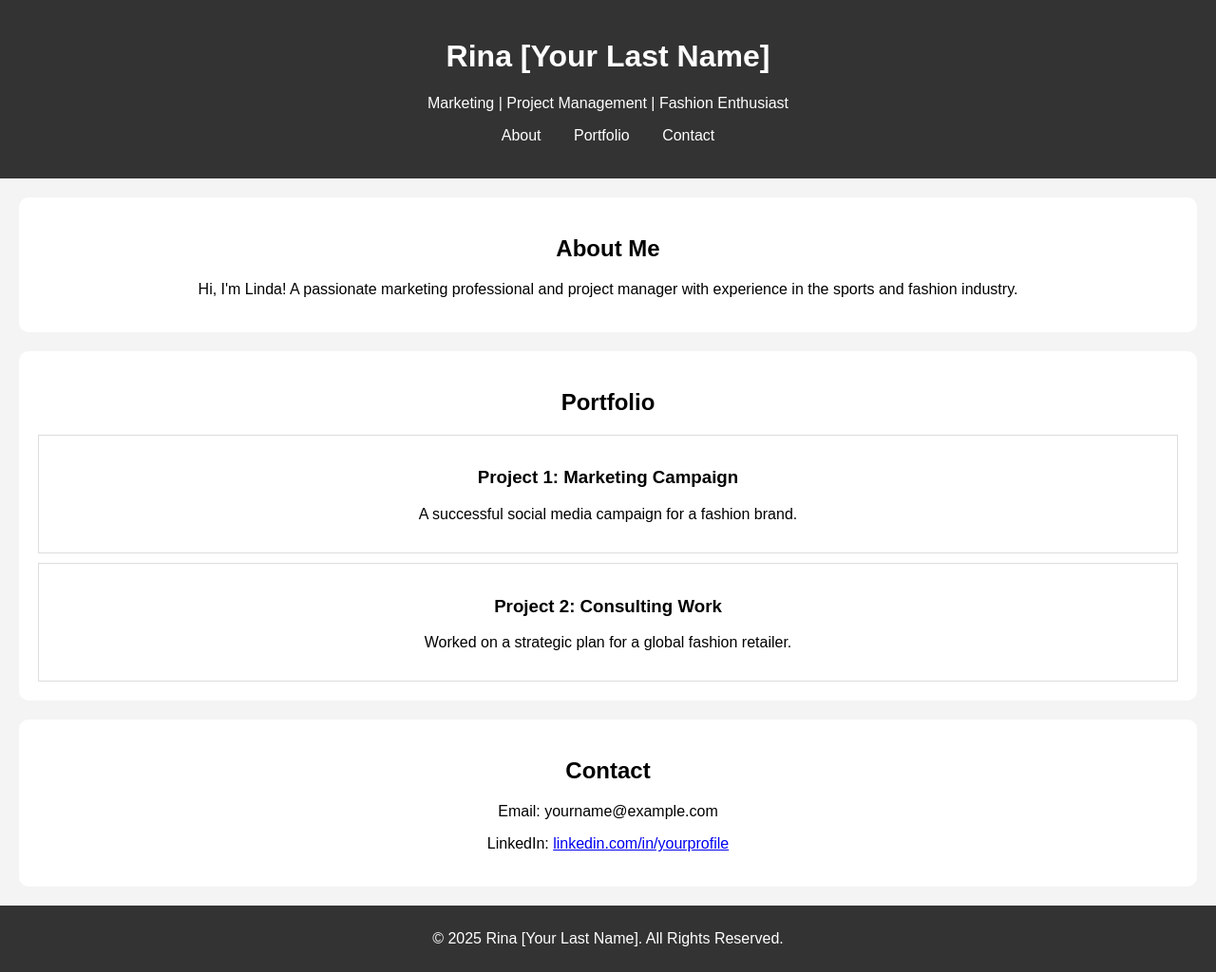
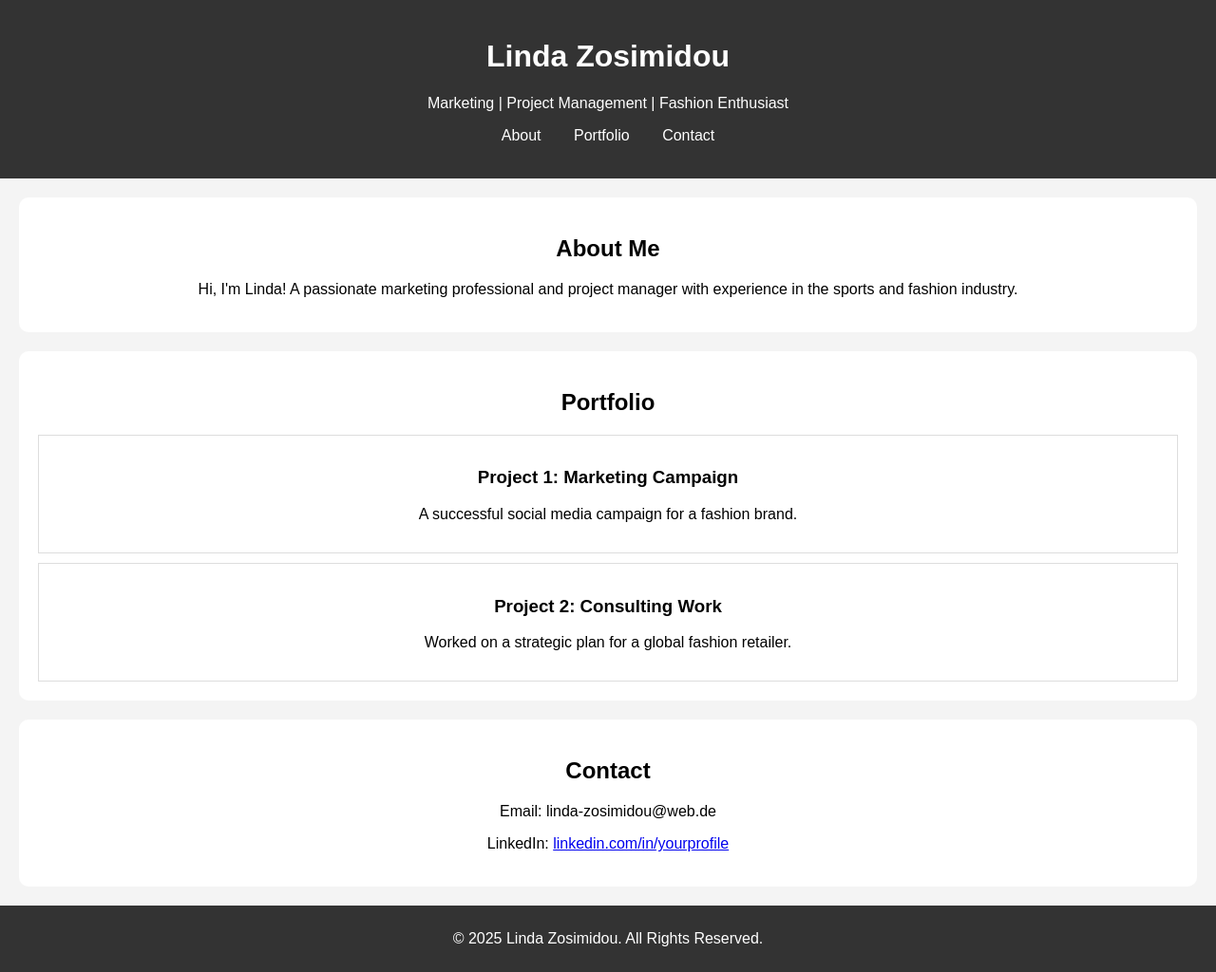
Before and after one commit to Linda-zzz/portfolio, a plain HTML site: page index.html in a window 1280 px wide. Shown: the whole page at 95% size. Drawn offline with Linux system fonts and the light colour scheme.

Commit message:
Update index.html

```diff
--- a/index.html
+++ b/index.html
@@ -3,12 +3,12 @@
 <head>
     <meta charset="UTF-8">
     <meta name="viewport" content="width=device-width, initial-scale=1.0">
-    <title>Rina's Portfolio</title>
+    <title>Linda's Portfolio</title>
     <link rel="stylesheet" href="styles.css">
 </head>
 <body>
     <header>
-        <h1>Rina [Your Last Name]</h1>
+        <h1>Linda Zosimidou</h1>
         <p>Marketing | Project Management | Fashion Enthusiast</p>
         <nav>
             <ul>
@@ -38,12 +38,12 @@
 
     <section id="contact">
         <h2>Contact</h2>
-        <p>Email: yourname@example.com</p>
-        <p>LinkedIn: <a href="https://linkedin.com/in/yourprofile" target="_blank">linkedin.com/in/yourprofile</a></p>
+        <p>Email: linda-zosimidou@web.de</p>
+        <p>LinkedIn: <a href="https://www.linkedin.com/in/linda-zosimidou-9221421a0/" target="_blank">linkedin.com/in/yourprofile</a></p>
     </section>
 
     <footer>
-        <p>&copy; 2025 Rina [Your Last Name]. All Rights Reserved.</p>
+        <p>&copy; 2025 Linda Zosimidou. All Rights Reserved.</p>
     </footer>
 
     <script src="script.js"></script>
```
